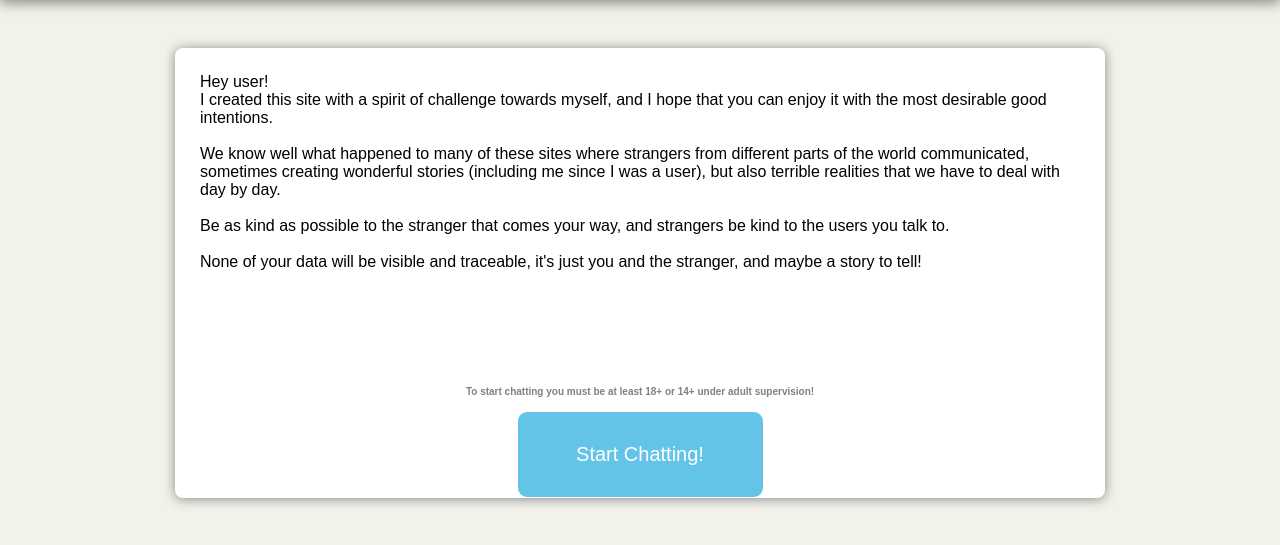
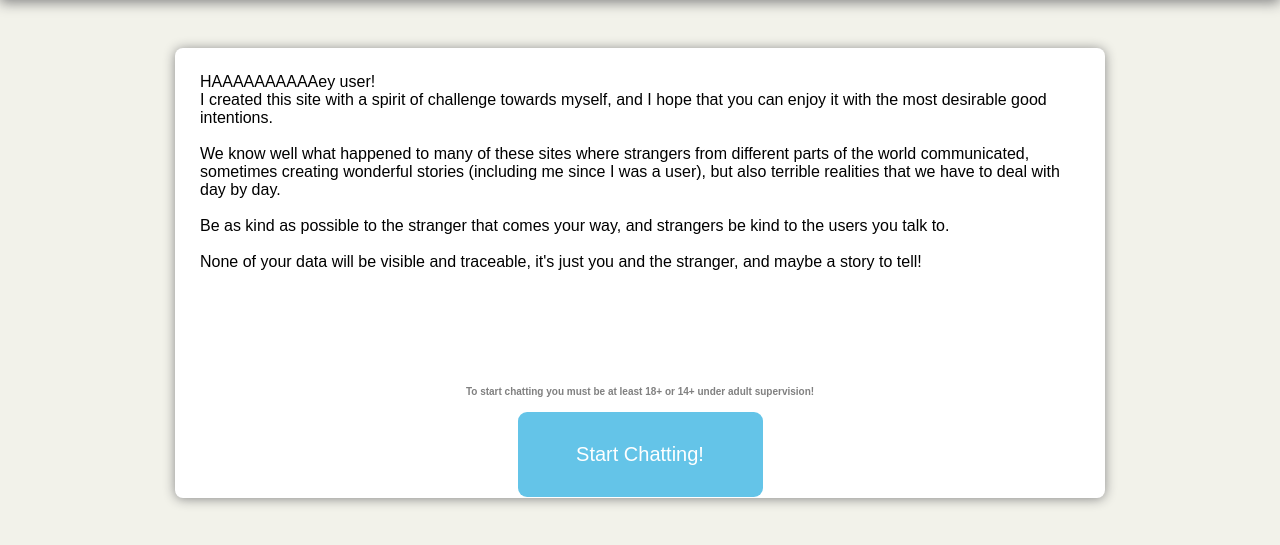
Before and after one commit to jacop3/TalkHub, a website: page index.html in a window 1280 px wide. Shown: the part 129-674 px from the top of the page. Drawn offline with nearby package versions, Linux system fonts and the light colour scheme; no server answers.

Commit message:
Update index.html

```diff
--- a/index.html
+++ b/index.html
@@ -83,7 +83,7 @@ p{
         <h1><span id="chatCountValue">0</span>+ Online now! </h1>
       </div>
     <div class="box">
-        <p>Hey user!<br>
+        <p>HAAAAAAAAAAey user!<br>
             I created this site with a spirit of challenge towards myself, and I hope that you can enjoy it with the most desirable good intentions.<br><br> We know well what happened to many of these sites where strangers from different parts of the world communicated, sometimes creating wonderful stories (including me since I was a user), but also terrible realities that we have to deal with day by day.<br><br>
             Be as kind as possible to the stranger that comes your way, and strangers be kind to the users you talk to.<br><br>
             None of your data will be visible and traceable, it's just you and the stranger, and maybe a story to tell!</p>
```
